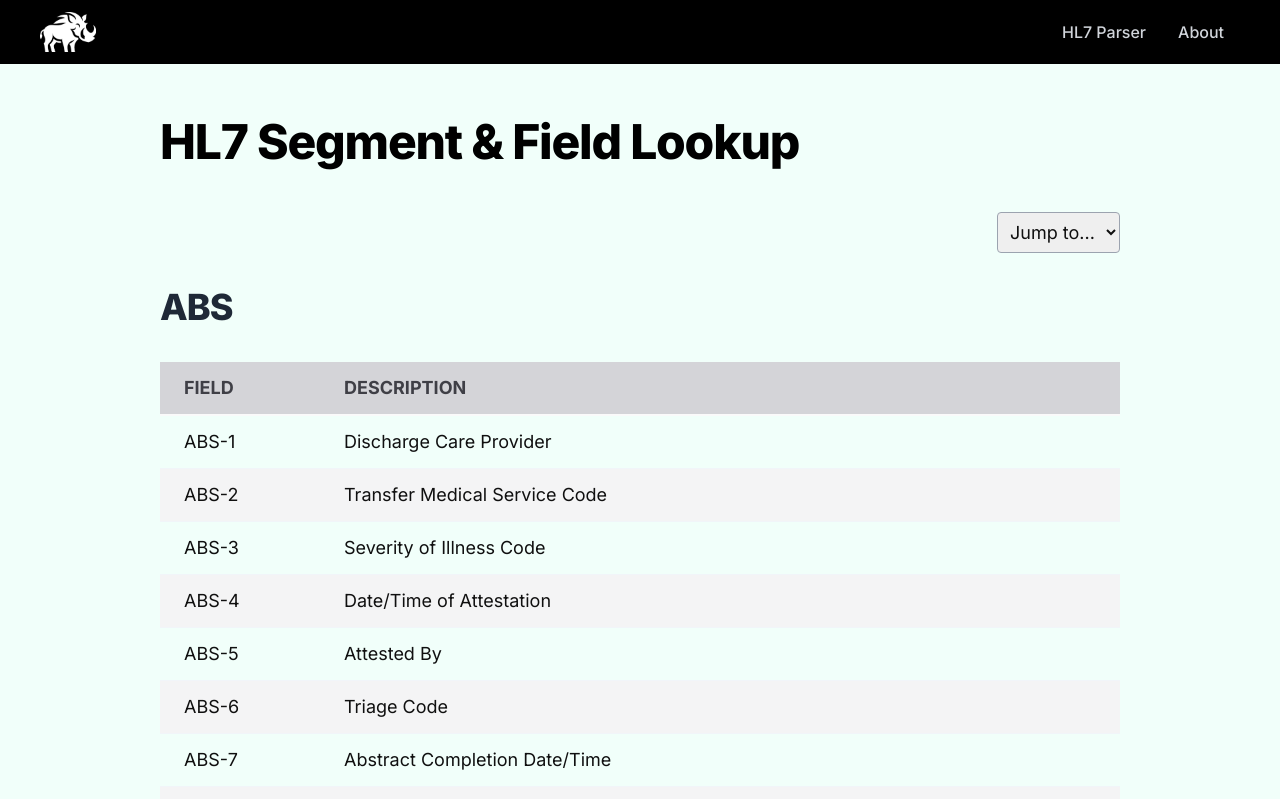
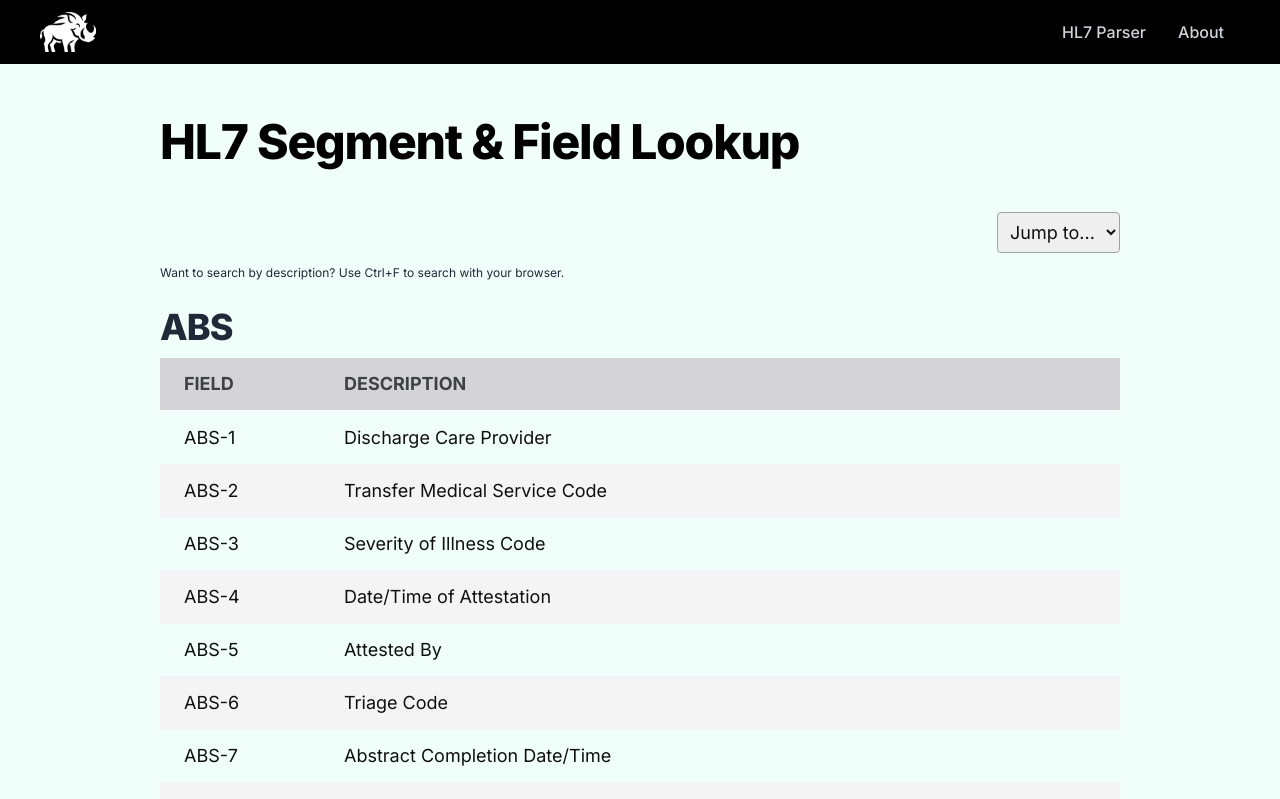
Before and after one commit to kyleholgate/parse-hog-next, a Next.js app: page /hl7/lookup in a window 1280 px wide. Shown: the top 799 px of the page. Built offline with nearby package versions, Linux system fonts and the light colour scheme.

Commit message:
HL7 lookup

```diff
--- a/app/components/ui/Heading.tsx
+++ b/app/components/ui/Heading.tsx
@@ -8,26 +8,26 @@ interface HeadingProps {
 
 // where children is the text or React element to be displayed
 const Heading: React.FC<HeadingProps> = ({ level, children, ...rest }) => {
-    const baseStyle = "font-extrabold text-black tracking-tight leading-tight my-8";
+    const baseStyle = "font-extrabold text-black tracking-tight leading-tight";
     let HeadingTag = `h${level}`;
 
     let additionalStyle = "";
     switch (level) {
         case 1:
-            additionalStyle = "text-5xl";
+            additionalStyle = "text-5xl my-8";
             break;
         case 2:
-            additionalStyle = "text-4xl text-gray-800";
+            additionalStyle = "text-4xl text-gray-800 mt-6 mb-2";
             break;
         case 3:
-            additionalStyle = "text-3xl text-gray-700";
+            additionalStyle = "text-3xl text-gray-700 mt-4 mb-2";
             break;
         case 4:
-            additionalStyle = "text-2xl text-gray-600";
+            additionalStyle = "text-2xl text-gray-600 mt-4 mb-2";
             break;
         default:
             HeadingTag = `h2`;
-            additionalStyle = "text-4xl text-gray-800";
+            additionalStyle = "text-4xl text-gray-800 mt-6 mb-2";
     }
     const attributes = {
         className: `${baseStyle} ${additionalStyle}`,
--- a/app/hl7/lookup/page.tsx
+++ b/app/hl7/lookup/page.tsx
@@ -12,6 +12,7 @@ export default function Page() {
         <div className="text-lg">
             <Heading level={1}>HL7 Segment & Field Lookup</Heading>
             <SegmentDropdown />
+            <p className="text-xs">Want to search by description? Use Ctrl+F to search with your browser.</p>
             {Object.entries(hl7Fields).map(([segment, fields]) => (
                 <div key={segment}>
                     <Heading level={2} id={segment}>{segment}</Heading>
@@ -33,6 +34,14 @@ export default function Page() {
                     </table>
                 </div>
             ))}
+            <Heading level={2}>Segment Types in HL7</Heading>
+            <p>In HL7 messaging, data is organized into segments, each serving a specific purpose in the overall communication structure. A segment is a logical grouping of data fields that convey a particular set of related information. Each segment is identified by a unique segment type code, typically a three-letter abbreviation, which appears at the beginning of the segment line in a message.</p>
+
+            <Heading level={2}>Understanding Fields and Their Mappings</Heading>
+            <p>Each segment consists of multiple fields, which are individual pieces of information. Fields are usually separated by a delimiter, such as a pipe "|" character, and are identified by their position within the segment. The content and format of these fields are defined by the HL7 standards, and understanding their mappings is crucial for accurate data interpretation and integration.</p>
+
+            <Heading level={2}>What's an HL7 Lookup Table?</Heading>
+            <p>An HL7 lookup table is a reference tool that provides a detailed description of each segment type and its corresponding fields. It is a valuable resource for healthcare professionals and IT experts who need to understand the structure and content of HL7 messages. The lookup table also serves as a crosswalk between HL7 2.x and HL7 FHIR, which is the latest version of the HL7 standard.</p>
         </div>
     )
 }
```
